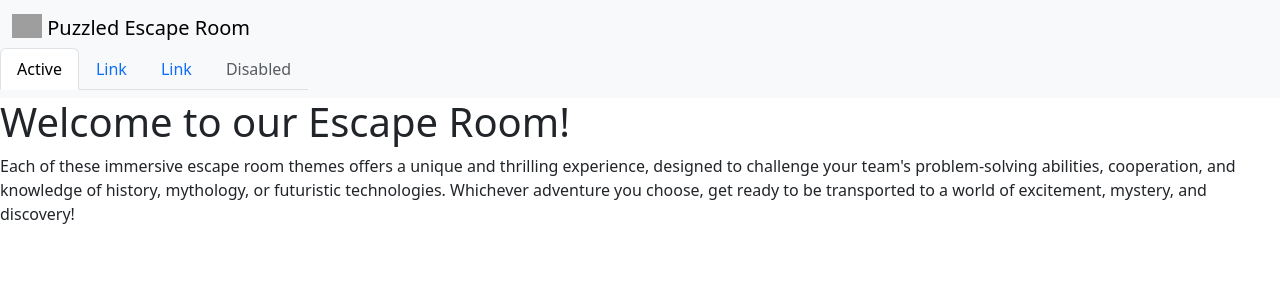
After one commit to Ellusive89/puzzled-escape-room, a Django app: page / in a window 1280 px wide. The commit adds this page. Shown: the top 300 px of the page. Run offline with Django 4.2, Linux system fonts and the light colour scheme; some web fonts are replaced; grey boxes are pictures that could not be loaded.

Commit message:
create base for  escaperoom home page

```diff
--- /dev/null
+++ b/escaperoom/urls.py
@@ -0,0 +1,7 @@
+from django.urls import path
+
+from . import views
+
+urlpatterns = [
+    path('', views.escaperoom_page_view, name='escaperoom'),
+]
--- a/escaperoom/views.py
+++ b/escaperoom/views.py
@@ -1,3 +1,7 @@
 from django.shortcuts import render
 
 # Create your views here.
+
+
+def escaperoom_page_view(request):
+    return render(request, 'escaperoom.html')
--- a/puzzled/urls.py
+++ b/puzzled/urls.py
@@ -15,8 +15,9 @@ Including another URLconf
     2. Add a URL to urlpatterns:  path('blog/', include('blog.urls'))
 """
 from django.contrib import admin
-from django.urls import path
+from django.urls import path, include
 
 urlpatterns = [
     path('admin/', admin.site.urls),
+    path('', include('escaperoom.urls')),
 ]
--- a/templates/base.html
+++ b/templates/base.html
@@ -1,7 +1,7 @@
 {% load static %}
 
 <!DOCTYPE html>
-<html>
+<html lang="en" class="h-100">
 
 <head>
     <title>Puzzled Escape Room</title>
@@ -21,6 +21,29 @@
 
     <!-- Navigation -->
 
+    <nav class="navbar bg-body-tertiary">
+        <div class="container-fluid">
+            <a class="navbar-brand" href="#">
+                <img src="https://res.cloudinary.com/dif7bavi7/image/upload/v1690753428/puzzled_logo_v12znz.png" alt="Logo" width="30" height="24" class="d-inline-block align-text-top">
+                Puzzled Escape Room
+            </a>
+        </div>
+        <ul class="nav nav-tabs">
+            <li class="nav-item">
+                <a class="nav-link active" aria-current="page" href="#">Active</a>
+            </li>
+            <li class="nav-item">
+                <a class="nav-link" href="#">Link</a>
+            </li>
+            <li class="nav-item">
+                <a class="nav-link" href="#">Link</a>
+            </li>
+            <li class="nav-item">
+                <a class="nav-link disabled" aria-disabled="true">Disabled</a>
+            </li>
+        </ul>
+    </nav>
+
     <main>
         {% block content %}
         <!-- Content -->
--- /dev/null
+++ b/templates/escaperoom.html
@@ -0,0 +1,17 @@
+{% extends 'base.html' %}
+
+{% block content %}
+    <h1>Welcome to our Escape Room!</h1>
+    <p>Each of these immersive escape room themes offers a unique and thrilling experience,
+         designed to challenge your team's problem-solving abilities, cooperation,
+         and knowledge of history, mythology, or futuristic technologies.
+         Whichever adventure you choose, get ready to be transported to a world of excitement,
+         mystery, and discovery!</p>
+    <ul>
+        {% for room in rooms %}
+        <li>
+
+        </li>
+        {% endfor %}
+    </ul>
+{% endblock %}
```
